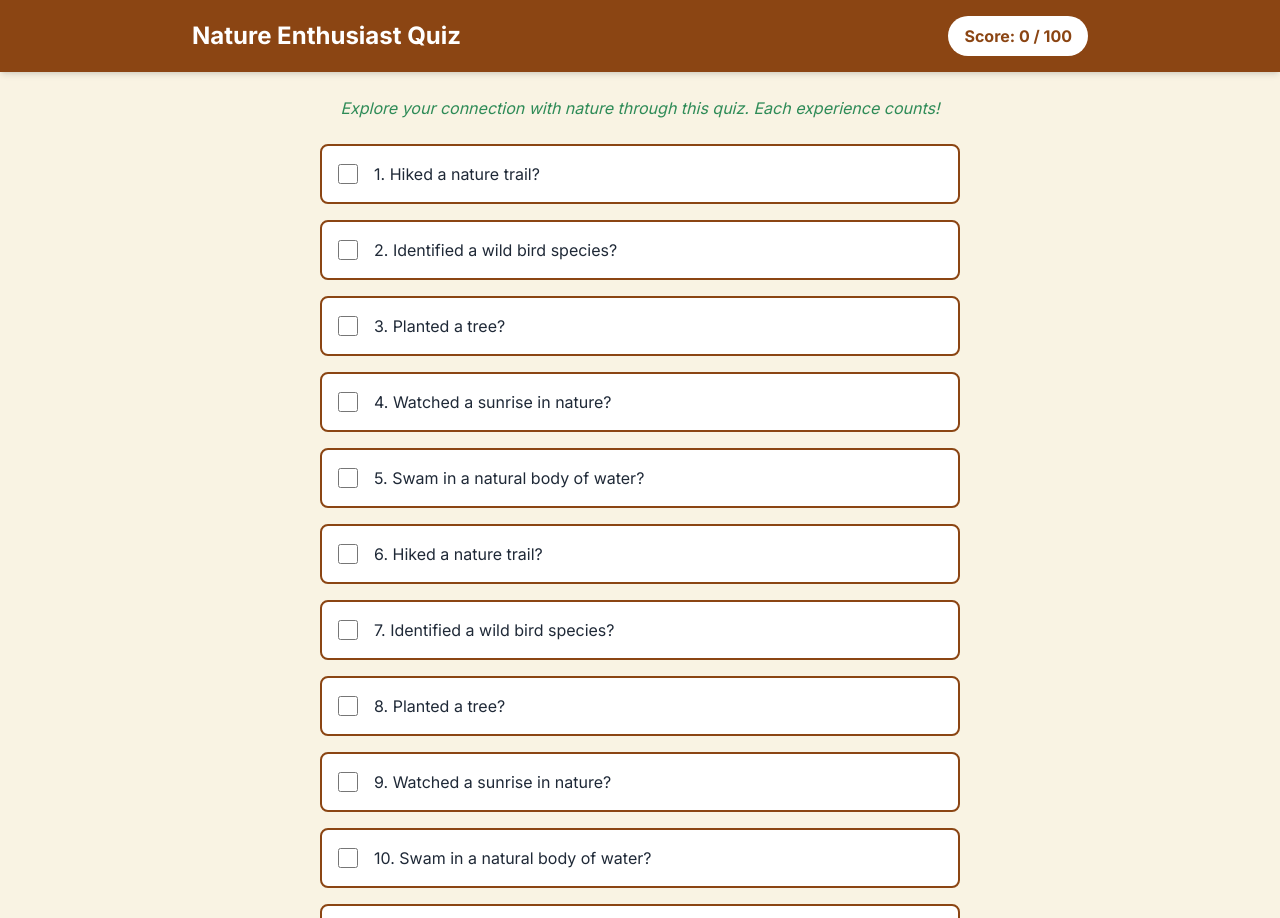
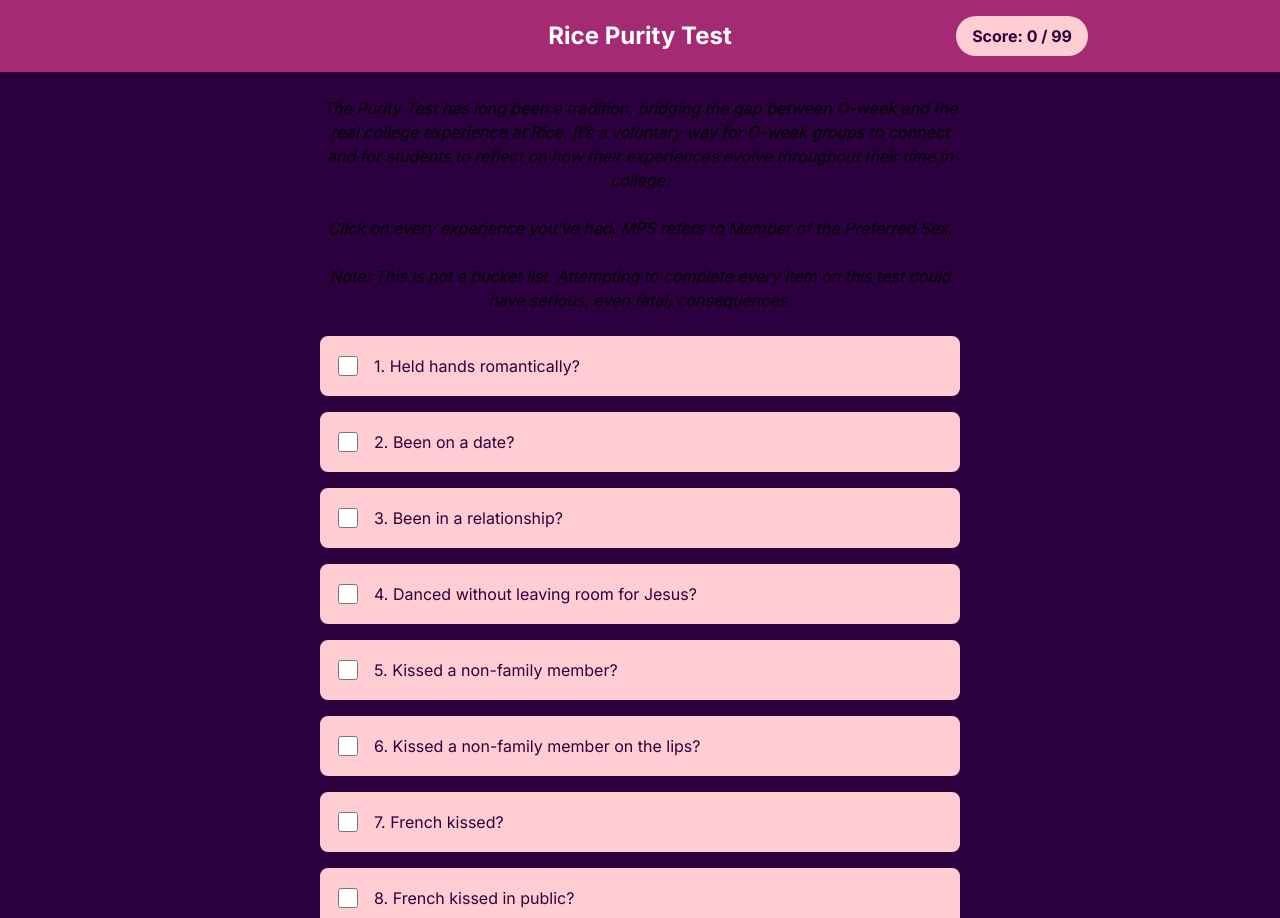
Before and after one commit to WillTheSun/ricetest, a Next.js app: page / in a window 1280 px wide. Shown: the top 918 px of the page. Built offline with nearby package versions, Linux system fonts and the light colour scheme.

Commit message:
Updated basic styles

```diff
--- a/app/Quiz.tsx
+++ b/app/Quiz.tsx
@@ -1,20 +1,7 @@
 'use client';
 
 import { useState, useEffect } from 'react';
-
-const questions = [
-  "Hiked a nature trail?",
-  "Identified a wild bird species?",
-  "Planted a tree?",
-  "Watched a sunrise in nature?",
-  "Swam in a natural body of water?",
-  // ... Add more questions to reach 100
-];
-
-// Repeat the questions to reach 100 (for demonstration purposes)
-while (questions.length < 100) {
-  questions.push(...questions.slice(0, 100 - questions.length));
-}
+import { questions } from './questions';
 
 export default function Quiz() {
     const [checkedItems, setCheckedItems] = useState<boolean[]>(new Array(questions.length).fill(false));
@@ -34,21 +21,31 @@
     }, [checkedItems]);
 
     return (
-    <div className="bg-vintage-bg min-h-screen pb-20">
-      <header className="fixed top-0 left-0 right-0 bg-vintage-border text-white p-4 z-10 shadow-md transition-all duration-300 ease-in-out">
+        <div className="bg-quiz-background min-h-screen pb-20 text-light-pink">
+            <header className="fixed top-0 left-0 right-0 bg-quiz-highlight text-white p-4 z-10 shadow-md transition-all duration-300 ease-in-out">
                 <div className="max-w-4xl mx-auto flex justify-between items-center">
-          <h1 className="text-2xl font-bold">Nature Enthusiast Quiz</h1>
-          <div className="bg-white text-vintage-border px-4 py-2 rounded-full font-bold">
+                    <div className="w-1/3"></div> {/* Spacer */}
+                    <h1 className="text-2xl font-bold absolute left-1/2 transform -translate-x-1/2">
+                        Rice Purity Test
+                    </h1>
+                    <div className="w-1/3 flex justify-end">
+                        <div className="bg-quiz-text text-quiz-background px-4 py-2 rounded-full font-bold">
                             Score: {score} / {questions.length}
+                        </div>
                     </div>
                 </div>
             </header>
 
             <main className="pt-24 px-4 max-w-2xl mx-auto">
-        <p className="text-center italic mb-6 text-vintage-text">
-          Explore your connection with nature through this quiz. Each experience counts!
+                <p className="text-center italic mb-6">
+                    The Purity Test has long been a tradition, bridging the gap between O-week and the real college experience at Rice. It’s a voluntary way for O-week groups to connect and for students to reflect on how their experiences evolve throughout their time in college.
                 </p>
-
+                <p className="text-center italic mb-6">
+                    Click on every experience you’ve had. MPS refers to Member of the Preferred Sex.
+                </p>
+                <p className="text-center italic mb-6">
+                    Note: This is not a bucket list. Attempting to complete every item on this test could have serious, even fatal, consequences.
+                </p>
                 <div className="space-y-4">
                     {questions.map((question, index) => (
                         <div
@@ -56,8 +53,8 @@
                             className={`
                 border-2 rounded-lg p-4 cursor-pointer transition-all duration-200
                 ${checkedItems[index]
-                  ? 'border-vintage-text bg-vintage-bg shadow-inner'
-                  : 'border-vintage-border bg-white hover:shadow-md'}
+                                    ? 'border-quiz-accent bg-quiz-background shadow-inner text-quiz-text'
+                                    : 'border-quiz-text bg-quiz-text text-quiz-background hover:shadow-md'}
               `}
                             onClick={() => handleCheck(index)}
                         >
@@ -66,9 +63,9 @@
                                     type="checkbox"
                                     checked={checkedItems[index]}
                                     onChange={() => handleCheck(index)}
-                  className="form-checkbox h-5 w-5 text-vintage-text rounded focus:ring-vintage-text mr-4"
+                                    className="form-checkbox h-5 w-5 text-quiz-accent rounded focus:ring-quiz-accent mr-4"
                                 />
-                <label className={`flex-grow text-gray-800 cursor-pointer ${checkedItems[index] ? 'line-through' : ''}`}>
+                                <label className={`flex-grow cursor-pointer ${checkedItems[index] ? 'line-through' : ''}`}>
                                     {index + 1}. {question}
                                 </label>
                             </div>
--- /dev/null
+++ b/app/questions.ts
@@ -0,0 +1,101 @@
+export const questions = [
+    "Held hands romantically?",
+    "Been on a date?",
+    "Been in a relationship?",
+    "Danced without leaving room for Jesus?",
+    "Kissed a non-family member?",
+    "Kissed a non-family member on the lips?",
+    "French kissed?",
+    "French kissed in public?",
+    "Kissed on the neck?",
+    "Kissed horizontally?",
+    "Given or received a hickey?",
+    "Kissed or been kissed on the breast?",
+    "Kissed someone below the belt?",
+    "Kissed for more than two hours consecutively?",
+    "Played a game involving stripping?",
+    "Seen or been seen by another person in a sensual context?",
+    "Masturbated?",
+    "Masturbated to a picture or video?",
+    "Masturbated while someone else was in the room?",
+    "Been caught masturbating?",
+    "Masturbated with an inanimate object?",
+    "Seen or read pornographic material?",
+    "Massaged or been massaged sensually?",
+    "Gone through the motions of intercourse while fully dressed?",
+    "Undressed or been undressed by a MPS?",
+    "Showered with a MPS?",
+    "Fondled or had your butt cheeks fondled?",
+    "Fondled or had your breasts fondled?",
+    "Fondled or had your genitals fondled?",
+    "Had or given \"blue balls\"?",
+    "Had an orgasm due to someone else's manipulation?",
+    "Sent a sexually explicit text or instant message?",
+    "Sent or received sexually explicit photographs?",
+    "Engaged in sexually explicit activity over video chat?",
+    "Cheated on a significant other during a relationship?",
+    "Purchased contraceptives?",
+    "Gave oral sex?",
+    "Received oral sex?",
+    "Ingested someone else's genital secretion?",
+    "Used a sex toy with a partner?",
+    "Spent the night with a MPS?",
+    "Been walked in on while engaging in a sexual act?",
+    "Kicked a roommate out to commit a sexual act?",
+    "Ingested alcohol in a non-religious context?",
+    "Played a drinking game?",
+    "Been drunk?",
+    "Faked sobriety to parents or teachers?",
+    "Had severe memory loss due to alcohol?",
+    "Used tobacco?",
+    "Used marijuana?",
+    "Used a drug stronger than marijuana?",
+    "Used methamphetamine, crack cocaine, PCP, horse tranquilizers or heroin?",
+    "Been sent to the office of a principal, dean or judicial affairs representative for a disciplinary infraction?",
+    "Been put on disciplinary probation or suspended?",
+    "Urinated in public?",
+    "Gone skinny-dipping?",
+    "Gone streaking?",
+    "Seen a stripper?",
+    "Had the police called on you?",
+    "Run from the police?",
+    "Had the police question you?",
+    "Had the police handcuff you?",
+    "Been arrested?",
+    "Been convicted of a crime?",
+    "Been convicted of a felony?",
+    "Committed an act of vandalism?",
+    "Had sexual intercourse?",
+    "Had sexual intercourse three or more times in one night?",
+    "Had sexual intercourse 10 or more times?",
+    "Had sexual intercourse in four or more positions?",
+    "Had sexual intercourse with a stranger or person you met within 24 hours?",
+    "Had sexual intercourse in a motor vehicle?",
+    "Had sexual intercourse outdoors?",
+    "Had sexual intercourse in public?",
+    "Had sexual intercourse in a swimming pool or hot tub?",
+    "Had sexual intercourse in a bed not belonging to you or your partner?",
+    "Had sexual intercourse while you or your partner's parents were in the same home?",
+    "Had sexual intercourse with non-participating third party in the same room?",
+    "Joined the mile high club?",
+    "Participated in a \"booty call\" with a partner whom you were not in a relationship with?",
+    "Traveled 100 or more miles for the primary purpose of sexual intercourse?",
+    "Had sexual intercourse with a partner with a 3 or more year age difference?",
+    "Had sexual intercourse with a virgin?",
+    "Had sexual intercourse without a condom?",
+    "Had a STI test due to reasonable suspicion?",
+    "Had a STI?",
+    "Had a threesome?",
+    "Attended an orgy?",
+    "Had two or more distinct acts of sexual intercourse with two or more people within 24 hours?",
+    "Had sexual intercourse with five or more partners?",
+    "Been photographed or filmed during sexual intercourse by yourself or others?",
+    "Had period sex?",
+    "Had anal sex?",
+    "Had a pregnancy scare?",
+    "Impregnated someone or been impregnated?",
+    "Paid or been paid for a sexual act?",
+    "Committed an act of voyeurism?",
+    "Committed an act of incest?",
+    "Engaged in bestiality?"
+];
--- a/tailwind.config.ts
+++ b/tailwind.config.ts
@@ -8,15 +8,11 @@
   ],
   theme: {
     extend: {
-      backgroundImage: {
-        "gradient-radial": "radial-gradient(var(--tw-gradient-stops))",
-        "gradient-conic":
-          "conic-gradient(from 180deg at 50% 50%, var(--tw-gradient-stops))",
-      },
       colors: {
-        'vintage-bg': '#f9f3e3',
-        'vintage-border': '#8b4513',
-        'vintage-text': '#2e8b57',
+        'quiz-background': '#2C003E',
+        'quiz-text': '#FFCDD2',
+        'quiz-accent': '#FF4500',
+        'quiz-highlight': '#A42B73',
       },
     },
   },
```
Lines whose indentation alone changed are shown as unchanged.
